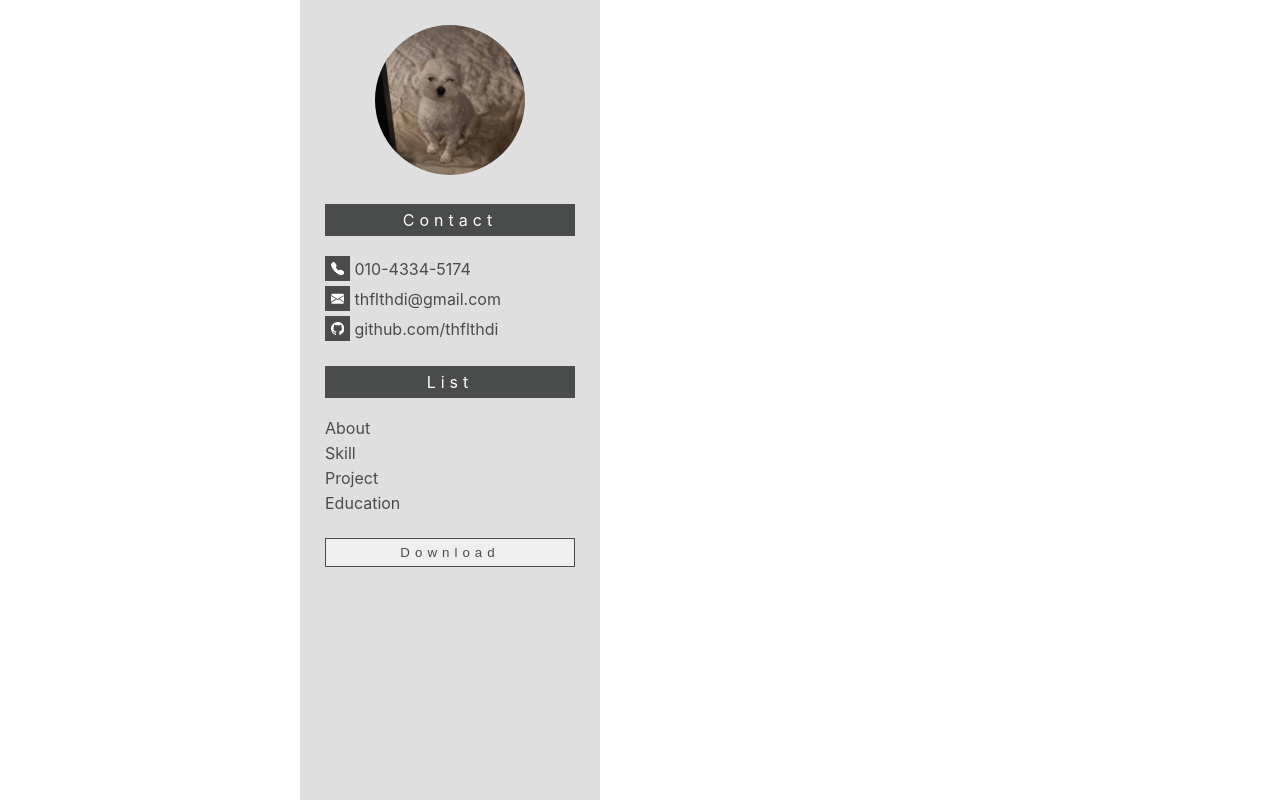
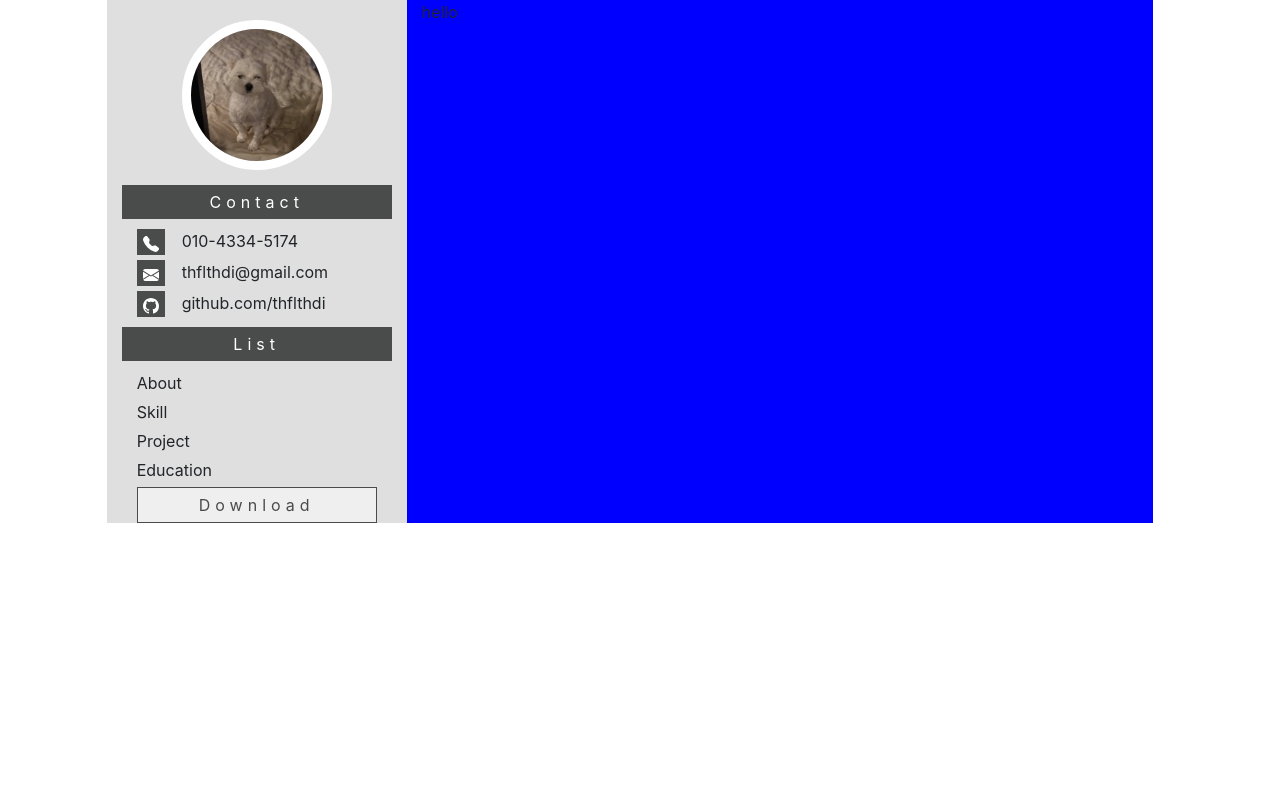
Before and after one commit to thflthdi/resume, a React (Create React App) app in the folder resume/: page / in a window 1280 px wide. Built offline with nearby package versions, Linux system fonts and the light colour scheme; the HTML template or start-up script is replaced by a standard one.

Commit message:
bootstrap으로 sidebar/content 레이아웃 나누기

```diff
--- a/resume/package.json
+++ b/resume/package.json
@@ -6,7 +6,10 @@
     "@testing-library/jest-dom": "^5.11.4",
     "@testing-library/react": "^11.1.0",
     "@testing-library/user-event": "^12.1.10",
+    "bootstrap": "^4.6.0",
+    "node-sass": "^5.0.0",
     "react": "^17.0.2",
+    "react-bootstrap": "^1.5.2",
     "react-bootstrap-icons": "^1.4.0",
     "react-dom": "^17.0.2",
     "react-scripts": "4.0.3",
--- a/resume/src/App.js
+++ b/resume/src/App.js
@@ -1,12 +1,37 @@
+import { useEffect, useState } from "react";
+import About from "./components/about";
 import SideBar from "./sidebar";
+import { Container,Row,Col } from 'react-bootstrap';
+
+const ResizeEffect = () => {
+  const [height, setHeight] = useState(window.innerHeight);
+
+  const onResize = () => {
+    setHeight(window.innerHeight);
+  };
+
+  useEffect(() => {
+    window.addEventListener('resize', onResize);
+    //EventListener의 인자(이벤트명, 콜백 함수 - 이벤트가 발생되면 실행, useCapture - 이벤트 버블링이나 캡처링을 사용할지)
+
+    return () => {
+      //이벤트 제거
+      window.removeEventListener('resize', onResize);
+    };
+  }, []);
+
+  return height;
+};
 
 function App() {
+  const heightSize = ResizeEffect();
   return (
-    <div className="App"
-    // style={{backgroundColor:"#f0eeee"}}
-    >
-      <SideBar></SideBar>
-    </div>
+      <Container fluid>
+        <Row>
+          <Col className="sidebar" md={{span:3, offset:1}} xs={12} style={{backgroundColor:"#dfdfdf", maxWidth:"300px"}}><SideBar/></Col>
+          <Col md={7} xs={12} style={{backgroundColor:"blue"}}><About/></Col>
+        </Row>
+      </Container>
   );
 }
 
--- /dev/null
+++ b/resume/src/components/about.js
@@ -0,0 +1,12 @@
+import React from 'react';
+
+function About(){
+
+    return(
+        <div>
+            hello
+        </div>
+    )
+}
+
+export default About;
--- a/resume/src/index.js
+++ b/resume/src/index.js
@@ -3,7 +3,7 @@ import ReactDOM from 'react-dom';
 import './index.css';
 import App from './App';
 import reportWebVitals from './reportWebVitals';
-
+import 'bootstrap/dist/css/bootstrap.min.css';
 ReactDOM.render(
   // <React.StrictMode>
     <App />,
--- a/resume/src/sidebar.js
+++ b/resume/src/sidebar.js
@@ -1,55 +1,85 @@
-import React, { useEffect, useState } from 'react';
+import React from 'react';
 import imagefile from './ssulss.jpg';
 import {TelephoneFill, EnvelopeFill, Github} from 'react-bootstrap-icons';
-const ResizeEffect = () => {
-    const [height, setHeight] = useState(window.innerHeight);
-
-    const onResize = () => {
-      setHeight(window.innerHeight);
-    };
-
-    useEffect(() => {
-      window.addEventListener('resize', onResize);
-      //EventListener의 인자(이벤트명, 콜백 함수 - 이벤트가 발생되면 실행, useCapture - 이벤트 버블링이나 캡처링을 사용할지)
-
-      return () => {
-        //이벤트 제거
-        window.removeEventListener('resize', onResize);
-      };
-    }, []);
-
-    return height;
-  };
+import { Col, Container, Row } from 'react-bootstrap';
 
 function SideBar() {
-    const heightSize = ResizeEffect();
+
     return(
-        <div style={{backgroundColor:"#dfdfdf", width:"300px", height:`${heightSize}px`, marginLeft:"300px",
-        color:'white'}}>
-            <div id="profileImg" style={{textAlign:"center"}}>
-                <img src={imagefile} alt="profile" style={{marginTop:"25px", width:"150px", height:"150px",
-                borderRadius: "50%", objectFit:"cover"}}/>
-            </div>
-
-            <div className="container" style={{color:"#4a4b4b", margin:"25px 25px 15px 25px"}}>
+        <Container>
+            <Row style={{marginTop:"20px"}}>
+                <Col style={{textAlign:"center"}}>
+                <img src={imagefile} width={150} height={150} alt="profile"
+                style={{borderRadius: "50%", objectFit:"cover", border:"9px solid white"}}/>
+                </Col>
+            </Row>
+            <Row style={{marginTop:"15px", backgroundColor:"yellow"}}>
+                <Col xs={12} style={{backgroundColor:"#4a4b4b", textAlign:"center",
+                color:"white",letterSpacing:"5px",padding:"5px"}}>
+                    Contact
+                </Col>
+            </Row>
+            <Row style={{marginTop:"10px"}}>
+                <Col md={2} xs={1}>
+                    <button style={{color:"white", backgroundColor:"#4a4b4b",border:"0px"}}>
+                        <TelephoneFill/></button>
+                </Col>
+                <Col md={9} xs={11}>010-4334-5174</Col>
+            </Row>
+            <Row style={{marginTop:"5px"}}>
+                <Col md={2} xs={1}>
+                    <button style={{color:"white", backgroundColor:"#4a4b4b",border:"0px"}}>
+                        <EnvelopeFill/></button>
+                </Col>
+                <Col md={9} xs={11}>thflthdi@gmail.com</Col>
+            </Row>
+            <Row style={{marginTop:"5px"}}>
+                <Col md={2} xs={1}>
+                    <button style={{color:"white", backgroundColor:"#4a4b4b",border:"0px"}}>
+                        <Github/></button>
+                </Col>
+                <Col md={9} xs={11}>github.com/thflthdi</Col>
+            </Row>
+            <Row style={{marginTop:"10px", backgroundColor:"yellow"}}>
+                <Col xs={12} style={{backgroundColor:"#4a4b4b", textAlign:"center",
+                color:"white",letterSpacing:"5px",padding:"5px"}}>
+                    List
+                </Col>
+            </Row>
+            <Row xs={4} md={1} style={{marginTop:"10px"}}>
+                <Col style={{marginBottom:"5px"}}>About</Col>
+                <Col style={{marginBottom:"5px"}}>Skill</Col>
+                <Col style={{marginBottom:"5px"}}>Project</Col>
+                <Col style={{marginBottom:"5px"}}>Education</Col>
+            </Row>
+            <Row>
+                <Col xs={12}>
+                    <button title="PDF로 이력서 다운로드"
+                        style={{ cursor:"hand", border:" 1.5px solid #4a4b4b", textAlign:"center", width:"100%",
+                        color:"#4a4b4b",letterSpacing:"5px",padding:"5px"}}>
+                            Download</button>
+                    </Col>
+            </Row>
+{/*
+            <div className="container" style={{color:"#4a4b4b"}}>
                 <div className="menutitle" style={{backgroundColor:"#4a4b4b", textAlign:"center",
                 color:"white",letterSpacing:"5px",padding:"6px"}}>Contact</div>
                 <br/>
                 <div className="bt-container" style={{marginBottom:"5px"}}>
-                    <button style={{color:"white", backgroundColor:"#4a4b4b",border:"0px", width:"25px",height:"25px"}}>
+                    <button style={{color:"white", backgroundColor:"#4a4b4b",border:"0px"}}>
                         <TelephoneFill style={{marginTop:"3px"}}/></button> 010-4334-5174
                 </div>
                 <div className="bt-container" style={{marginBottom:"5px"}}>
-                    <button style={{color:"white", backgroundColor:"#4a4b4b",border:"0px", width:"25px",height:"25px"}}>
+                    <button style={{color:"white", backgroundColor:"#4a4b4b",border:"0px"}}>
                         <EnvelopeFill style={{marginTop:"3px"}}/></button> thflthdi@gmail.com
                 </div>
                 <div className="bt-container" style={{marginBottom:"5px"}}>
-                    <button style={{color:"white", backgroundColor:"#4a4b4b",border:"0px", width:"25px",height:"25px"}}>
+                    <button style={{color:"white", backgroundColor:"#4a4b4b",border:"0px"}}>
                         <Github style={{marginTop:"3px"}}/></button> github.com/thflthdi
                 </div>
             </div>
 
-            <div className="container" style={{color:"#4a4b4b", margin:"25px 25px 15px 25px"}}>
+            <div className="container" style={{color:"#4a4b4b"}}>
                 <div className="menutitle" style={{backgroundColor:"#4a4b4b", textAlign:"center",
                 color:"white",letterSpacing:"5px",padding:"6px"}}>List</div>
                 <br/>
@@ -66,12 +96,13 @@ function SideBar() {
                     Education
                 </div>
             </div>
-            <div className="container" style={{margin:"25px 25px 15px 25px"}}>
-                <button title="이력서 PDF 다운로드" style={{border:" 1.5px solid #4a4b4b", textAlign:"center", width:"250px",
+            <div className="container">
+                <button title="PDF로 이력서 다운로드" style={{ cursor:"hand", border:" 1.5px solid #4a4b4b", textAlign:"center", width:"250px",
                     color:"#4a4b4b",letterSpacing:"5px",padding:"6px"}}>Download</button>
             </div>
+             */}
+        </Container>
 
-        </div>
     )
 }
 export default SideBar;
```
Also changed, not shown: 1 other file (tests, documents, lock files or other folders).
